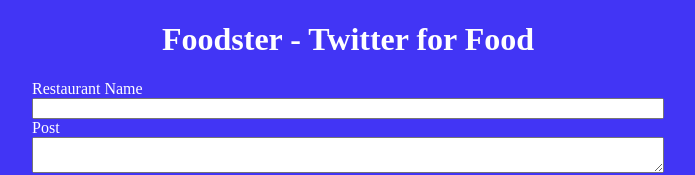
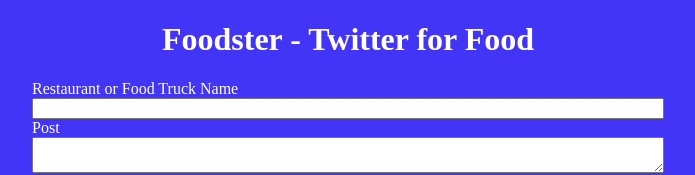
Before and after one commit to jflores353/Foodster-Twitter-Clone, a website: page client/index.html in a window 1280 px wide. Shown: the top 175 px of the page, without its empty margins (292-987 px from the left). Drawn offline with Linux system fonts and the light colour scheme; no server answers.

```diff
--- a/client/index.html
+++ b/client/index.html
@@ -13,7 +13,7 @@
     </header>
     <container>
       <form class="food-form">
-        <label for="name">Restaurant Name</label>
+        <label for="name">Restaurant or Food Truck Name</label>
         <input id="name" type="text" name="name" />
         <label for="content">Post</label>
         <textarea class="post-entry" type="text" name="content"></textarea>
```
